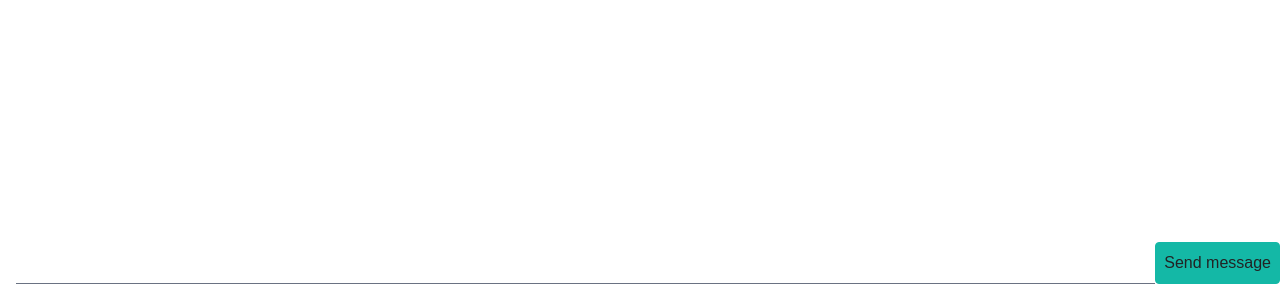
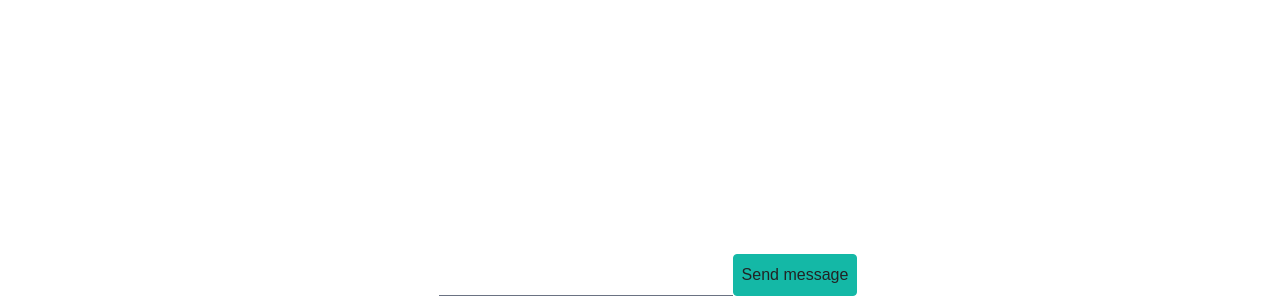
Before and after one commit to JoelDev7/langfriends, a Next.js app: page / in a window 1280 px wide. Shown: the part 500-800 px from the top of the page. Built offline with nearby package versions, Linux system fonts and the light colour scheme.

Commit message:
Improved chat appearance

```diff
--- a/src/app/_common/LanguageChatbot.tsx
+++ b/src/app/_common/LanguageChatbot.tsx
@@ -1,5 +1,5 @@
 "use client";
-import { useState } from "react";
+import { useEffect, useRef, useState } from "react";
 import FormButton from "./FormButton";
 
 export default function LanguageChatbot() {
@@ -8,6 +8,7 @@ export default function LanguageChatbot() {
   );
 
   const [userMessage, setUserMessage] = useState("");
+  const messagesEndRef = useRef<HTMLDivElement | null>(null);
 
   async function askChatbot() {
     const requestBody = messagesToJsonString();
@@ -58,6 +59,14 @@ export default function LanguageChatbot() {
     }
   }
 
+  function showLatestMessages() {
+    messagesEndRef.current?.scrollIntoView({ behavior: "smooth" });
+  }
+
+  useEffect(() => {
+    showLatestMessages();
+  }, [messages]);
+
   function messagesToJsonString() {
     try {
       return JSON.stringify({
@@ -77,8 +86,8 @@ export default function LanguageChatbot() {
     }
   }
   return (
-    <div className="mx-2 w-full h-full py-2">
-      <ul className="mb-16">
+    <div className="mx-2 w-full py-2 relative h-full">
+      <ul className="overflow-y-scroll h-full pb-11">
         {messages.map((msg, i) => {
           return (
             <li
@@ -89,10 +98,16 @@ export default function LanguageChatbot() {
             </li>
           );
         })}
+        <div ref={messagesEndRef} />
       </ul>
-      <div className="fixed w-full bottom-2 bg-white rounded p-2">
-        <form className="flex w-full" onSubmit={(e) => getChatbotAnswer(e)}>
+      <form
+        className="flex w-full absolute bottom-0 bg-white p-1 rounded"
+        onSubmit={(e) => getChatbotAnswer(e)}
+      >
         <input
+          name="chatInput"
+          aria-label="
+            Chat Input"
           onChange={(e) => setUserMessage(e.target.value)}
           value={userMessage}
           className="border-gray-500 px-2 border-b grow"
@@ -101,6 +116,5 @@ export default function LanguageChatbot() {
         <FormButton text="Send message" styles="px-2 " />
       </form>
     </div>
-    </div>
   );
 }
--- a/src/app/layout.tsx
+++ b/src/app/layout.tsx
@@ -23,7 +23,7 @@ export default function RootLayout({ children }: LayoutProps<"/">) {
       lang="en"
       className={`${geistSans.variable} ${geistMono.variable} h-full antialiased`}
     >
-      <body className="min-h-full flex flex-col">{children}</body>
+      <body className="w-full h-full">{children}</body>
     </html>
   );
 }
--- a/src/app/page.tsx
+++ b/src/app/page.tsx
@@ -2,7 +2,7 @@ import LanguageChatbot from "./_common/LanguageChatbot";
 
 export default function Home() {
   return (
-    <div className="h-full flex justify-center items-center">
+    <div className="flex flex-col justify-end  h-full w-full md:w-1/2 lg:w-1/3 mx-auto">
       <LanguageChatbot />
     </div>
   );
```
Lines whose indentation alone changed are shown as unchanged.
